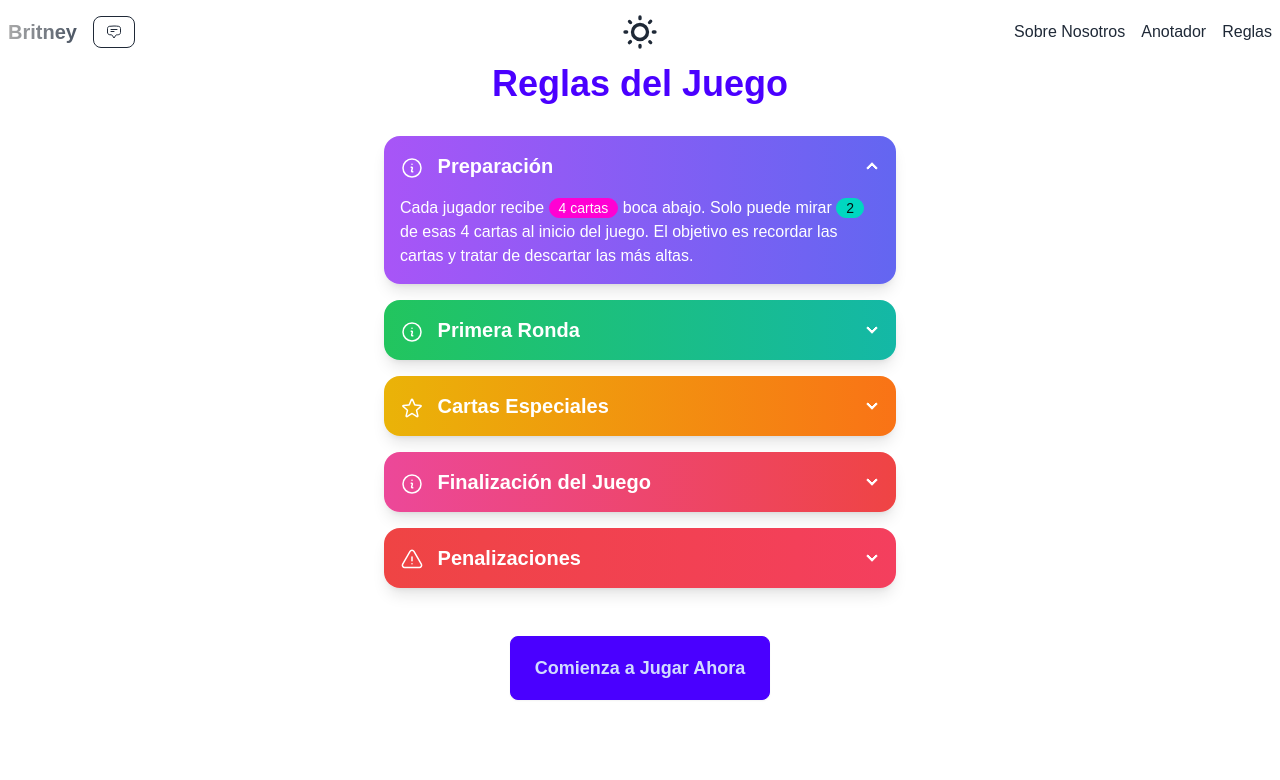
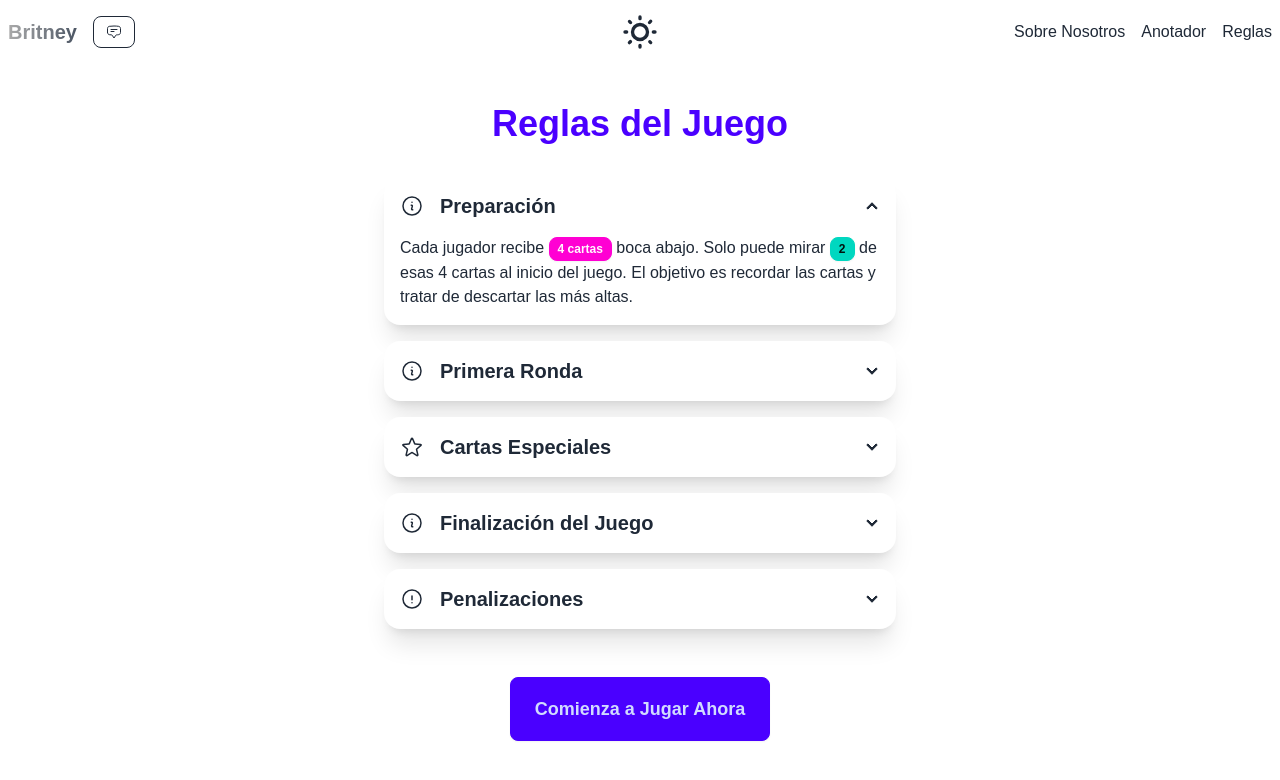
Before and after one commit to Gabito-17/Entre-Nosotros, a React (Create React App) app: page /reglas in a window 1280 px wide. Shown: the top 780 px of the page. Built offline with nearby package versions, Linux system fonts and the light colour scheme.

Commit message:
update rulesSteps

```diff
--- a/src/components/RulesSteps.js
+++ b/src/components/RulesSteps.js
@@ -1,69 +1,107 @@
+import {
+  ExclamationCircleIcon,
+  InformationCircleIcon,
+  StarIcon,
+} from "@heroicons/react/24/outline";
 import React from "react";
-import { InformationCircleIcon, StarIcon, ExclamationTriangleIcon } from '@heroicons/react/24/outline';
 
 const RulesSteps = () => {
   return (
-    <div className="content max-w-lg mx-auto">
+    <div className="content max-w-lg mx-auto mt-10">
       <h1 className="text-4xl font-bold text-center mb-8 text-primary">
         Reglas del Juego
       </h1>
 
-      <div className="collapse collapse-arrow bg-gradient-to-r from-purple-500 to-indigo-500 text-white mb-4 shadow-lg">
+      {/* Preparación */}
+      <div className="collapse collapse-arrow bg-base-100 shadow-xl mb-4">
         <input type="radio" name="accordion-1" defaultChecked />
-        <div className="collapse-title text-xl font-semibold">
-          <InformationCircleIcon className="inline-block w-6 h-6 mr-2" /> Preparación
+        <div className="collapse-title text-xl font-medium">
+          <h2 className="card-title">
+            <InformationCircleIcon className="inline-block w-6 h-6 mr-2" /> Preparación
+          </h2>
         </div>
         <div className="collapse-content">
           <p>
-            Cada jugador recibe <span className="badge badge-secondary">4 cartas</span> boca abajo. Solo puede mirar <span className="badge badge-accent">2</span> de esas 4 cartas al inicio del juego. El objetivo es recordar las cartas y tratar de descartar las más altas.
+            Cada jugador recibe{" "}
+            <button className="btn btn-xs btn-secondary">4 cartas</button> boca
+            abajo. Solo puede mirar{" "}
+            <button className="btn btn-xs btn-accent">2</button> de esas 4
+            cartas al inicio del juego. El objetivo es recordar las cartas y
+            tratar de descartar las más altas.
           </p>
         </div>
       </div>
 
-      <div className="collapse collapse-arrow bg-gradient-to-r from-green-500 to-teal-500 text-white mb-4 shadow-lg">
+      {/* Primera Ronda */}
+      <div className="collapse collapse-arrow bg-base-100 shadow-xl mb-4">
         <input type="radio" name="accordion-1" />
-        <div className="collapse-title text-xl font-semibold">
-          <InformationCircleIcon className="inline-block w-6 h-6 mr-2" /> Primera Ronda
+        <div className="collapse-title text-xl font-medium">
+          <h2 className="card-title">
+            <InformationCircleIcon className="inline-block w-6 h-6 mr-2" /> Primera Ronda
+          </h2>
         </div>
         <div className="collapse-content">
           <p>
-            Los jugadores, en cada turno, pueden tomar una carta del mazo central y decidir si la descartan o la cambian por una de sus cartas. La idea es intercambiar cartas más altas por cartas más bajas.
+            Los jugadores, en cada turno, pueden tomar una carta del mazo
+            central y decidir si la descartan o la cambian por una de sus
+            cartas. La idea es intercambiar cartas más altas por cartas más
+            bajas.
           </p>
         </div>
       </div>
 
-      <div className="collapse collapse-arrow bg-gradient-to-r from-yellow-500 to-orange-500 text-white mb-4 shadow-lg">
+      {/* Cartas Especiales */}
+      <div className="collapse collapse-arrow bg-base-100 shadow-xl mb-4">
         <input type="radio" name="accordion-1" />
-        <div className="collapse-title text-xl font-semibold">
-          <StarIcon className="inline-block w-6 h-6 mr-2" /> Cartas Especiales
+        <div className="collapse-title text-xl font-medium">
+          <h2 className="card-title">
+            <StarIcon className="inline-block w-6 h-6 mr-2" /> Cartas Especiales
+          </h2>
         </div>
         <div className="collapse-content">
           <p>
-            Las cartas <span className="badge badge-error">7</span>, <span className="badge badge-warning">8</span>, y <span className="badge badge-info">9</span> tienen habilidades especiales que permiten modificar el curso del juego. El <span className="font-bold">7</span> puede cambiar una carta, el <span className="font-bold">8</span> permite ver una carta oculta y el <span className="font-bold">9</span> puede anular el turno de otro jugador.
+            Las cartas <button className="btn btn-xs btn-error">7</button>,{" "}
+            <button className="btn btn-xs btn-warning">8</button>, y{" "}
+            <button className="btn btn-xs btn-info">9</button> tienen
+            habilidades especiales que permiten modificar el curso del juego. El{" "}
+            <span className="font-bold">7</span> puede cambiar una carta, el{" "}
+            <span className="font-bold">8</span> permite ver una carta oculta y
+            el <span className="font-bold">9</span> puede anular el turno de
+            otro jugador.
           </p>
         </div>
       </div>
 
-      <div className="collapse collapse-arrow bg-gradient-to-r from-pink-500 to-red-500 text-white mb-4 shadow-lg">
+      {/* Finalización del Juego */}
+      <div className="collapse collapse-arrow bg-base-100 shadow-xl mb-4">
         <input type="radio" name="accordion-1" />
-        <div className="collapse-title text-xl font-semibold">
-          <InformationCircleIcon className="inline-block w-6 h-6 mr-2" /> Finalización del Juego
+        <div className="collapse-title text-xl font-medium">
+          <h2 className="card-title">
+            <InformationCircleIcon className="inline-block w-6 h-6 mr-2" /> Finalización del Juego
+          </h2>
         </div>
         <div className="collapse-content">
           <p>
-            El juego termina cuando un jugador canta "<span className="font-bold text-primary">Britney</span>", declarando que tiene las cartas más bajas, o cuando un jugador se queda sin cartas. Si se canta "<span className="font-bold text-primary">Britney</span>" y es incorrecto, el jugador es penalizado.
+            El juego termina cuando un jugador canta "<span className="font-bold text-primary">Britney</span>", declarando
+            que tiene las cartas más bajas, o cuando un jugador se queda sin
+            cartas. Si se canta "<span className="font-bold text-primary">Britney</span>" y es incorrecto, el jugador es penalizado.
           </p>
         </div>
       </div>
 
-      <div className="collapse collapse-arrow bg-gradient-to-r from-red-500 to-rose-500 text-white shadow-lg">
+      {/* Penalizaciones */}
+      <div className="collapse collapse-arrow bg-base-100 shadow-xl">
         <input type="radio" name="accordion-1" />
-        <div className="collapse-title text-xl font-semibold">
-          <ExclamationTriangleIcon className="inline-block w-6 h-6 mr-2" /> Penalizaciones
+        <div className="collapse-title text-xl font-medium">
+          <h2 className="card-title">
+            <ExclamationCircleIcon className="inline-block w-6 h-6 mr-2" /> Penalizaciones
+          </h2>
         </div>
         <div className="collapse-content">
           <p>
-            Si un jugador comete un error, como quemar mal una carta o mirar una que no debía, deberá recoger más cartas, lo que aumenta sus probabilidades de perder.
+            Si un jugador comete un error, como quemar mal una carta o mirar una
+            que no debía, deberá recoger más cartas, lo que aumenta sus
+            probabilidades de perder.
           </p>
         </div>
       </div>
--- a/src/pages/Party.js
+++ b/src/pages/Party.js
@@ -1,3 +1,4 @@
+import { UserPlusIcon } from "@heroicons/react/24/outline";
 import React, { useEffect, useState } from "react";
 
 function Anotador() {
@@ -147,9 +148,13 @@ function Anotador() {
   };
 
   return (
-    <div className="flex justify-center items-start min-h-screen bg-base-100 mt-4">
-      <div className="rounded-lg shadow-lg p-4 max-w-lg">
-        <div className="flex justify-between items-center ">
+    <div className="min-h-screen bg-base-100 py-10">
+      <h1 className="text-4xl font-bold text-center mb-8 text-primary">
+        Anotador
+      </h1>
+      <div className="flex justify-center items-start">
+        <div className="rounded-lg shadow-lg p-4 max-w-lg w-full bg-base-100">
+          <div className="flex justify-between items-center mb-4">
             <input
               type="text"
               placeholder="Jugador"
@@ -158,8 +163,9 @@ function Anotador() {
               className="input input-bordered w-full max-w-xs"
               onKeyDown={handleKeyDown}
             />
-          <button onClick={addPlayer} className="btn btn-primary btn-sm ml-2">
-            Agregar
+
+            <button onClick={addPlayer} className="btn btn-primary btn-sm">
+              <UserPlusIcon className="h-6 w-6 " />
             </button>
           </div>
 
@@ -295,6 +301,7 @@ function Anotador() {
           )}
         </div>
       </div>
+    </div>
   );
 }
 
```
Lines whose indentation alone changed are shown as unchanged.
